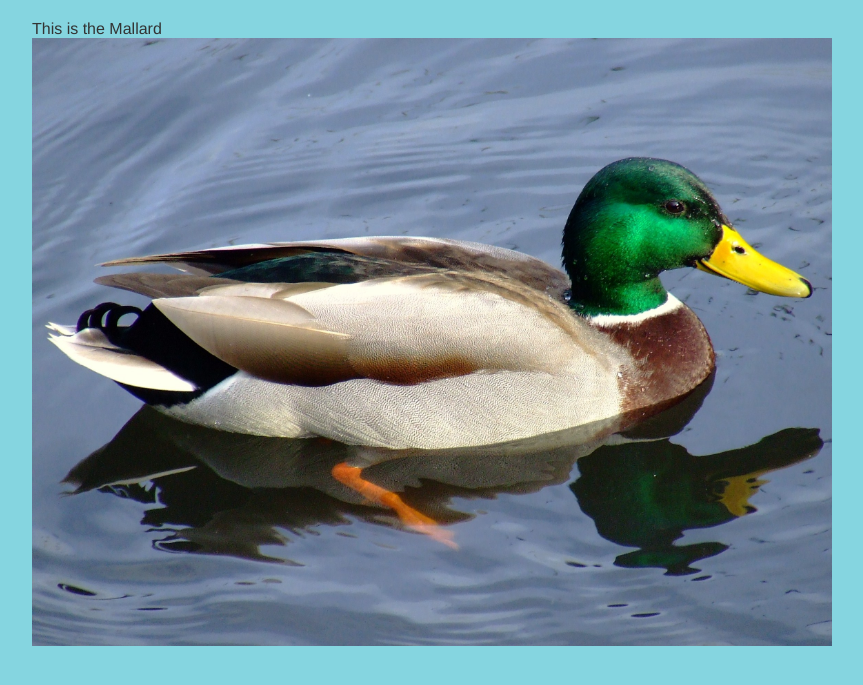
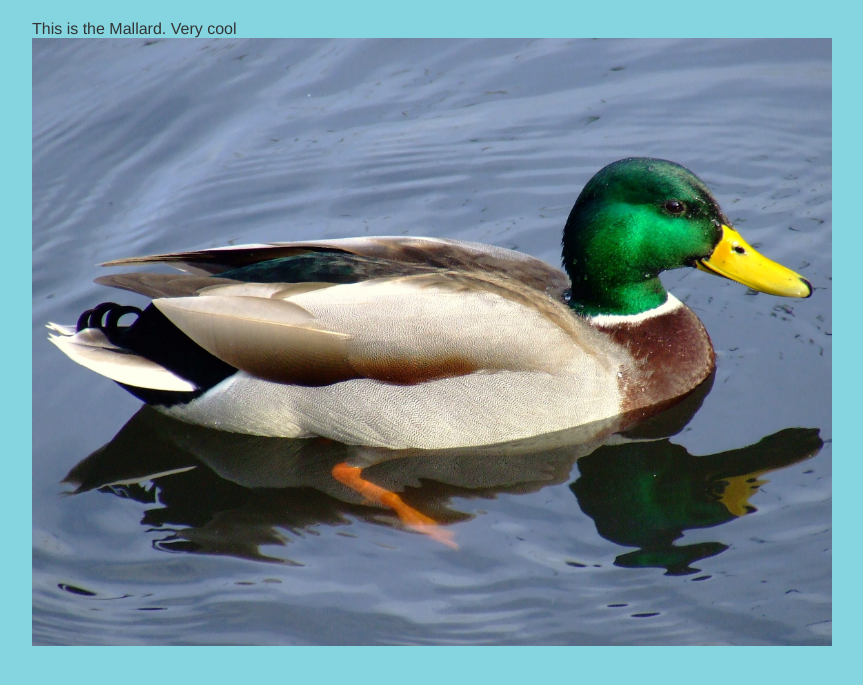
Before and after one commit to jonw-cogapp/netlify-cms, an Eleventy site: page content/pages/2020-08-04-mallard.md in a window 1280 px wide. Shown: the part 105-790 px from the top of the page, without its empty margins (208-1071 px from the left). Built offline with nearby package versions, Linux system fonts and the light colour scheme; Eleventy itself is replaced by a stand-in of ours; files that its build step writes are made by us from their sources.

Commit message:
Update Page “2020-08-04-mallard”

```diff
--- a/content/pages/2020-08-04-mallard.md
+++ b/content/pages/2020-08-04-mallard.md
@@ -1,5 +1,5 @@
 ---
 title: Mallard
-description: This is the Mallard
+description: This is the Mallard. Very cool
 thumbnail: /images/uploads/mallard2.jpg
 ---
```
